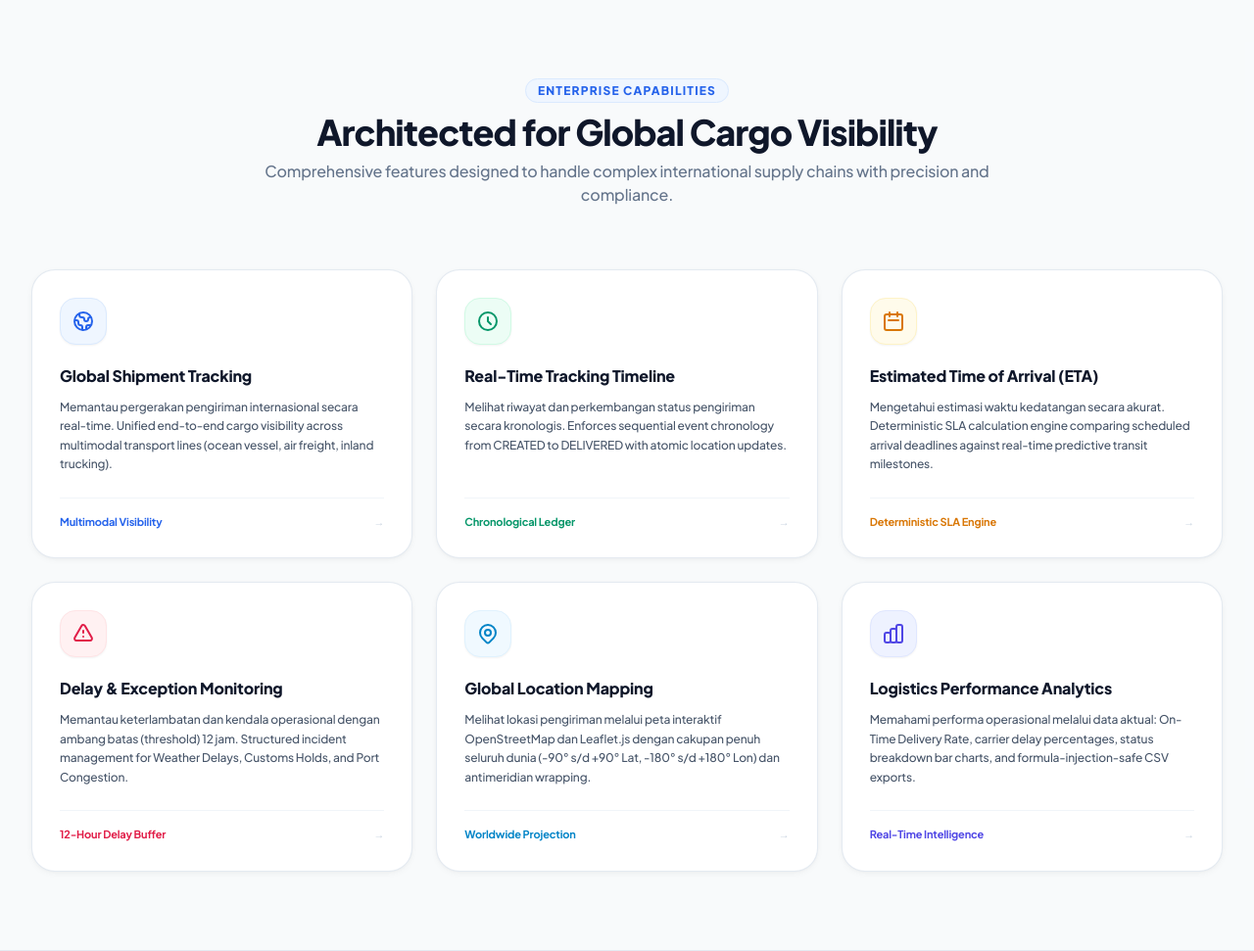
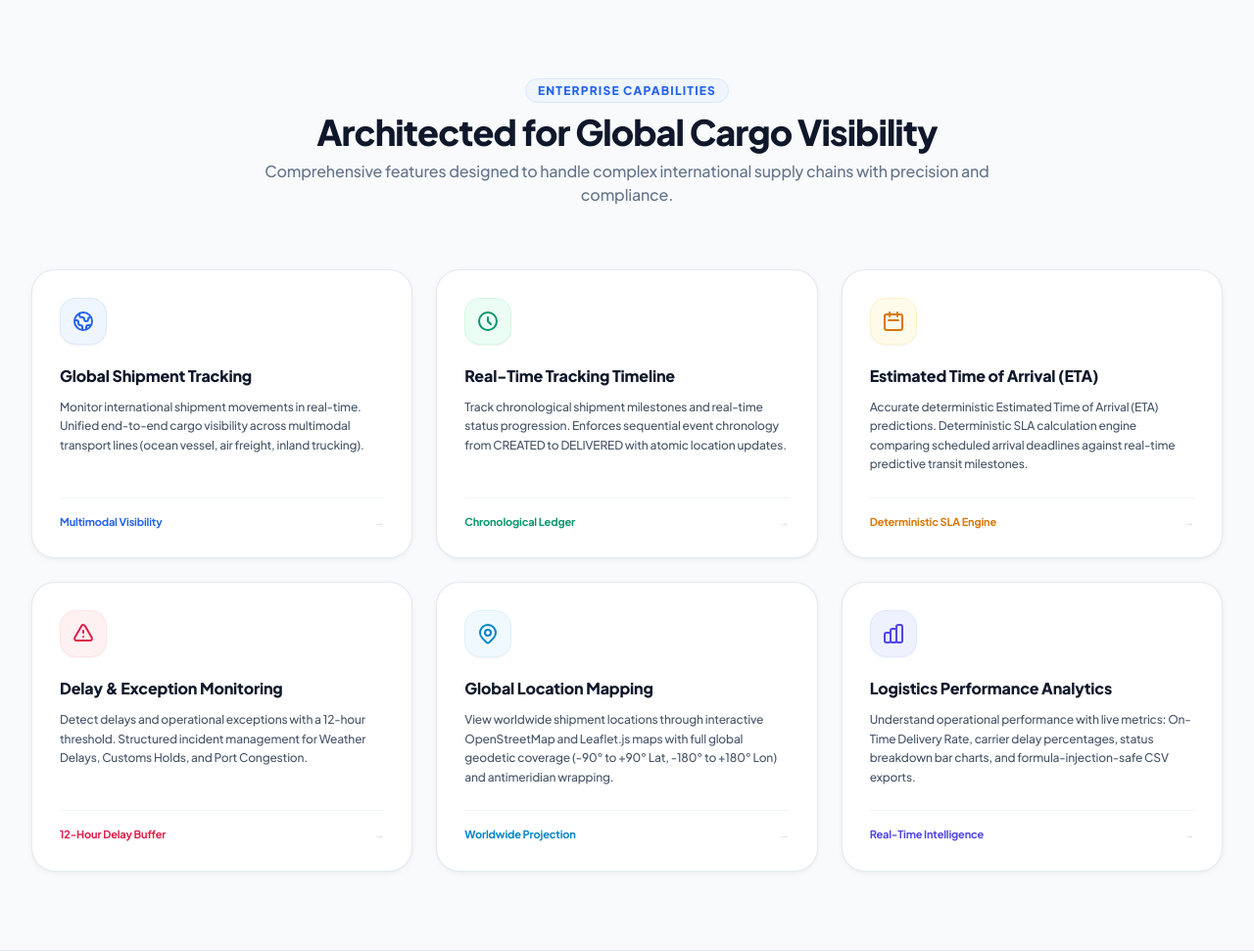
Before and after one commit to ranitanjung163-alt/CargoTrace, a Laravel app: page / in a window 1280 px wide. Shown: the part 1228-2199 px from the top of the page at 98% size. Run offline with Laravel 12, Linux system fonts and the light colour scheme; some libraries are stand-ins or nearby versions.

Commit message:
fix(i18n): unify landing page global coverage map and feature cards with active language

```diff
--- a/resources/views/partials/translator-script.blade.php
+++ b/resources/views/partials/translator-script.blade.php
@@ -1083,6 +1083,27 @@
             globalSearch.placeholder = globalPlaceholders[langCode] || globalPlaceholders['en'];
         }
 
+        const trackingInput = document.getElementById('trackingInput');
+        if (trackingInput) {
+            const trackingPlaceholders = {
+                'en': 'Enter tracking code (e.g. SHP-2024-001223, SHP-2024-001284...)',
+                'id': 'Masukkan kode pelacakan (misal SHP-2024-001223, SHP-2024-001284...)',
+                'zh-CN': '输入跟踪代码 (例如 SHP-2024-001223, SHP-2024-001284...)',
+                'zh-TW': '輸入追蹤代碼 (例如 SHP-2024-001223, SHP-2024-001284...)',
+                'ja': '追跡コードを入力 (例: SHP-2024-001223, SHP-2024-001284...)',
+                'es': 'Ingrese el código de seguimiento (ej. SHP-2024-001223, SHP-2024-001284...)',
+                'fr': 'Entrez le code de suivi (ex. SHP-2024-001223, SHP-2024-001284...)',
+                'de': 'Sendungsnummer eingeben (z. B. SHP-2024-001223, SHP-2024-001284...)',
+                'ar': 'أدخل رمز التتبع (مثل SHP-2024-001223, SHP-2024-001284...)',
+                'ru': 'Введите код отслеживания (напр. SHP-2024-001223, SHP-2024-001284...)',
+                'pt': 'Insira o código de rastreamento (ex. SHP-2024-001223, SHP-2024-001284...)',
+                'ko': '송장 번호 입력 (예: SHP-2024-001223, SHP-2024-001284...)',
+                'it': 'Inserisci il codice di tracciamento (es. SHP-2024-001223, SHP-2024-001284...)',
+                'nl': 'Voer trackingcode in (bijv. SHP-2024-001223, SHP-2024-001284...)'
+            };
+            trackingInput.placeholder = trackingPlaceholders[langCode] || trackingPlaceholders['en'];
+        }
+
         const routeBtn = document.getElementById('routeSearchBtn');
         if (routeBtn) {
             const btnTexts = {
--- a/resources/views/welcome.blade.php
+++ b/resources/views/welcome.blade.php
@@ -613,7 +613,7 @@
                             </div>
                             <h3 class="text-base font-extrabold text-slate-900">Global Shipment Tracking</h3>
                             <p class="text-xs text-slate-600 font-medium leading-relaxed mt-2.5">
-                                Memantau pergerakan pengiriman internasional secara real-time. Unified end-to-end cargo visibility across multimodal transport lines (ocean vessel, air freight, inland trucking).
+                                Monitor international shipment movements in real-time. Unified end-to-end cargo visibility across multimodal transport lines (ocean vessel, air freight, inland trucking).
                             </p>
                         </div>
                         <div class="mt-6 pt-4 border-t border-slate-100 text-[11px] font-bold text-brand-primary flex items-center">
@@ -630,7 +630,7 @@
                             </div>
                             <h3 class="text-base font-extrabold text-slate-900">Real-Time Tracking Timeline</h3>
                             <p class="text-xs text-slate-600 font-medium leading-relaxed mt-2.5">
-                                Melihat riwayat dan perkembangan status pengiriman secara kronologis. Enforces sequential event chronology from CREATED to DELIVERED with atomic location updates.
+                                Track chronological shipment milestones and real-time status progression. Enforces sequential event chronology from CREATED to DELIVERED with atomic location updates.
                             </p>
                         </div>
                         <div class="mt-6 pt-4 border-t border-slate-100 text-[11px] font-bold text-emerald-600 flex items-center">
@@ -647,7 +647,7 @@
                             </div>
                             <h3 class="text-base font-extrabold text-slate-900">Estimated Time of Arrival (ETA)</h3>
                             <p class="text-xs text-slate-600 font-medium leading-relaxed mt-2.5">
-                                Mengetahui estimasi waktu kedatangan secara akurat. Deterministic SLA calculation engine comparing scheduled arrival deadlines against real-time predictive transit milestones.
+                                Accurate deterministic Estimated Time of Arrival (ETA) predictions. Deterministic SLA calculation engine comparing scheduled arrival deadlines against real-time predictive transit milestones.
                             </p>
                         </div>
                         <div class="mt-6 pt-4 border-t border-slate-100 text-[11px] font-bold text-amber-600 flex items-center">
@@ -664,7 +664,7 @@
                             </div>
                             <h3 class="text-base font-extrabold text-slate-900">Delay &amp; Exception Monitoring</h3>
                             <p class="text-xs text-slate-600 font-medium leading-relaxed mt-2.5">
-                                Memantau keterlambatan dan kendala operasional dengan ambang batas (threshold) 12 jam. Structured incident management for Weather Delays, Customs Holds, and Port Congestion.
+                                Detect delays and operational exceptions with a 12-hour threshold. Structured incident management for Weather Delays, Customs Holds, and Port Congestion.
                             </p>
                         </div>
                         <div class="mt-6 pt-4 border-t border-slate-100 text-[11px] font-bold text-rose-600 flex items-center">
@@ -681,7 +681,7 @@
                             </div>
                             <h3 class="text-base font-extrabold text-slate-900">Global Location Mapping</h3>
                             <p class="text-xs text-slate-600 font-medium leading-relaxed mt-2.5">
-                                Melihat lokasi pengiriman melalui peta interaktif OpenStreetMap dan Leaflet.js dengan cakupan penuh seluruh dunia (-90° s/d +90° Lat, -180° s/d +180° Lon) dan antimeridian wrapping.
+                                View worldwide shipment locations through interactive OpenStreetMap and Leaflet.js maps with full global geodetic coverage (-90° to +90° Lat, -180° to +180° Lon) and antimeridian wrapping.
                             </p>
                         </div>
                         <div class="mt-6 pt-4 border-t border-slate-100 text-[11px] font-bold text-sky-600 flex items-center">
@@ -698,7 +698,7 @@
                             </div>
                             <h3 class="text-base font-extrabold text-slate-900">Logistics Performance Analytics</h3>
                             <p class="text-xs text-slate-600 font-medium leading-relaxed mt-2.5">
-                                Memahami performa operasional melalui data aktual: On-Time Delivery Rate, carrier delay percentages, status breakdown bar charts, and formula-injection-safe CSV exports.
+                                Understand operational performance with live metrics: On-Time Delivery Rate, carrier delay percentages, status breakdown bar charts, and formula-injection-safe CSV exports.
                             </p>
                         </div>
                         <div class="mt-6 pt-4 border-t border-slate-100 text-[11px] font-bold text-indigo-600 flex items-center">
@@ -727,43 +727,43 @@
                     <!-- Map Canvas Container (Responsive Height, Touch Action None & Grab Cursor for 4-Way Smooth Panning) -->
                     <div id="landingCoverageMap" class="w-full h-[70vh] min-h-[400px] max-h-[750px] z-10" style="touch-action: none !important; cursor: grab; background-color: #f8fafc !important;"></div>
 
-                    <!-- Reset Tampilan Dunia Quick Button -->
+                    <!-- Reset World View Quick Button -->
                     <button type="button" onclick="resetCoverageMapView()" id="resetCoverageWorldBtn"
-                            title="Reset Peta ke Tampilan Seluruh Dunia" aria-label="Reset Tampilan Dunia"
+                            title="Reset Map to Full World View" aria-label="Reset World View"
                             class="absolute top-2.5 left-14 z-20 bg-white/95 backdrop-blur-md hover:bg-blue-50 text-slate-700 hover:text-brand-primary active:scale-95 px-3 py-1.5 rounded-xl border border-slate-200 shadow-soft-sm text-xs font-bold flex items-center space-x-1.5 transition-all select-none focus:outline-none">
                         <svg class="w-3.5 h-3.5 text-brand-primary shrink-0" fill="none" stroke="currentColor" stroke-width="2.5" viewBox="0 0 24 24">
                             <path stroke-linecap="round" stroke-linejoin="round" d="M4 4v5h.582m15.356 2A8.001 8.001 0 004.582 9m0 0H9m11 11v-5h-.581m0 0a8.003 8.003 0 01-15.357-2m15.357 2H15"/>
                         </svg>
-                        <span>Reset Tampilan Dunia</span>
+                        <span>Reset World View</span>
                     </button>
 
-                    <!-- 4-Way D-Pad Pan Navigation Dock (Geser Peta: Atas, Bawah, Kiri, Kanan, Reset) -->
+                    <!-- 4-Way D-Pad Pan Navigation Dock (Pan Map: Up, Down, Left, Right, Reset) -->
                     <div class="absolute top-20 left-3.5 z-20 bg-white/95 backdrop-blur-md p-1.5 rounded-2xl border border-slate-200 shadow-soft-md flex flex-col items-center select-none">
-                        <button type="button" onclick="panCoverageMap('up')" title="Geser ke Atas (Pan Up)" aria-label="Geser ke Atas"
+                        <button type="button" onclick="panCoverageMap('up')" title="Pan Up" aria-label="Pan Up"
                                 class="w-8 h-8 rounded-xl flex items-center justify-center text-slate-700 hover:text-blue-600 hover:bg-blue-50 active:bg-blue-100 transition-colors focus:outline-none">
                             <svg class="w-4 h-4" fill="none" stroke="currentColor" stroke-width="2.5" viewBox="0 0 24 24"><path stroke-linecap="round" stroke-linejoin="round" d="M5 15l7-7 7 7"/></svg>
                         </button>
                         <div class="flex items-center space-x-1 my-0.5">
-                            <button type="button" onclick="panCoverageMap('left')" title="Geser ke Kiri (Pan Left)" aria-label="Geser ke Kiri"
+                            <button type="button" onclick="panCoverageMap('left')" title="Pan Left" aria-label="Pan Left"
                                     class="w-8 h-8 rounded-xl flex items-center justify-center text-slate-700 hover:text-blue-600 hover:bg-blue-50 active:bg-blue-100 transition-colors focus:outline-none">
                                 <svg class="w-4 h-4" fill="none" stroke="currentColor" stroke-width="2.5" viewBox="0 0 24 24"><path stroke-linecap="round" stroke-linejoin="round" d="M15 19l-7-7 7-7"/></svg>
                             </button>
-                            <button type="button" onclick="panCoverageMap('focus')" title="Fokuskan ke Jaringan Hub" aria-label="Fokus Hub"
+                            <button type="button" onclick="panCoverageMap('focus')" title="Focus Hub Network" aria-label="Focus Hubs"
                                     class="w-7 h-7 rounded-lg bg-blue-50 text-blue-600 flex items-center justify-center hover:bg-blue-100 active:scale-95 transition-all focus:outline-none">
                                 <svg class="w-3.5 h-3.5" fill="none" stroke="currentColor" stroke-width="2.5" viewBox="0 0 24 24"><path stroke-linecap="round" stroke-linejoin="round" d="M17.657 16.657L13.414 20.9a1.998 1.998 0 01-2.827 0l-4.244-4.243a8 8 0 1111.314 0z"/><path stroke-linecap="round" stroke-linejoin="round" d="M15 11a3 3 0 11-6 0 3 3 0 016 0z"/></svg>
                             </button>
-                            <button type="button" onclick="panCoverageMap('right')" title="Geser ke Kanan (Pan Right)" aria-label="Geser ke Kanan"
+                            <button type="button" onclick="panCoverageMap('right')" title="Pan Right" aria-label="Pan Right"
                                     class="w-8 h-8 rounded-xl flex items-center justify-center text-slate-700 hover:text-blue-600 hover:bg-blue-50 active:bg-blue-100 transition-colors focus:outline-none">
                                 <svg class="w-4 h-4" fill="none" stroke="currentColor" stroke-width="2.5" viewBox="0 0 24 24"><path stroke-linecap="round" stroke-linejoin="round" d="M9 5l7 7-7 7"/></svg>
                             </button>
                         </div>
-                        <button type="button" onclick="panCoverageMap('down')" title="Geser ke Bawah (Pan Down)" aria-label="Geser ke Bawah"
+                        <button type="button" onclick="panCoverageMap('down')" title="Pan Down" aria-label="Pan Down"
                                 class="w-8 h-8 rounded-xl flex items-center justify-center text-slate-700 hover:text-blue-600 hover:bg-blue-50 active:bg-blue-100 transition-colors focus:outline-none">
                             <svg class="w-4 h-4" fill="none" stroke="currentColor" stroke-width="2.5" viewBox="0 0 24 24"><path stroke-linecap="round" stroke-linejoin="round" d="M19 9l-7 7-7-7"/></svg>
                         </button>
                         <div class="w-full h-px bg-slate-200 my-1"></div>
                         <!-- World View Button -->
-                        <button type="button" onclick="panCoverageMap('world')" title="Kembali ke Tampilan Seluruh Dunia" aria-label="Tampilan Dunia"
+                        <button type="button" onclick="panCoverageMap('world')" title="Reset to Full World View" aria-label="World View"
                                 class="w-8 h-8 rounded-xl flex items-center justify-center text-slate-700 hover:text-blue-600 hover:bg-blue-50 active:bg-blue-100 transition-colors focus:outline-none">
                             <svg class="w-4 h-4" fill="none" stroke="currentColor" stroke-width="2" viewBox="0 0 24 24"><circle cx="12" cy="12" r="10"/><path stroke-linecap="round" stroke-linejoin="round" d="M2 12h20M12 2a15.3 15.3 0 0 1 4 10 15.3 15.3 0 0 1-4 10 15.3 15.3 0 0 1-4-10 15.3 15.3 0 0 1 4-10z"/></svg>
                         </button>
@@ -774,19 +774,19 @@
                         <div class="flex flex-wrap items-center gap-4">
                             <div class="flex items-center space-x-1.5">
                                 <span class="w-2.5 h-2.5 rounded-full bg-blue-600"></span>
-                                <span>Hub Logistik Dunia</span>
+                                <span>Global Logistics Hubs</span>
                             </div>
                             <div class="flex items-center space-x-1.5">
                                 <span class="w-5 h-1 rounded-full bg-blue-600 inline-block shadow-2xs"></span>
-                                <span>✈️ Rute Pesawat (Biru Solid)</span>
+                                <span>✈️ Air Freight Route (Solid Blue)</span>
                             </div>
                             <div class="flex items-center space-x-1.5">
                                 <span class="w-5 h-0 border-t-2 border-dashed border-emerald-500 inline-block"></span>
-                                <span>🚢 Koridor Kapal Laut (Hijau Putus)</span>
+                                <span>🚢 Ocean Cargo Corridor (Dashed Green)</span>
                             </div>
                             <div class="flex items-center space-x-1.5">
                                 <span class="w-5 h-1 rounded-full bg-amber-500 inline-block shadow-2xs"></span>
-                                <span>🚚 Rute Darat / Intermodal</span>
+                                <span>🚚 Overland / Intermodal Route</span>
                             </div>
                         </div>
                     </div>
@@ -794,13 +794,13 @@
                     <!-- Google Maps Signature "Lapisan" (Dual Mode) Toggle Button -->
                     <div class="absolute bottom-4 right-4 z-20 select-none">
                         <button type="button" onclick="toggleWelcomeMapMode()" id="welcomeMapModeBtn"
-                                title="Ganti Mode Peta (Default / Satelit) - Zoom hingga rumah warga"
+                                title="Switch Map Mode (Default / Satellite)"
                                 class="w-12 h-12 rounded-xl overflow-hidden shadow-md border-2 border-white hover:border-blue-500 transition-all flex flex-col justify-end bg-slate-900 active:scale-95">
                             <div id="welcomeMapModeThumb" class="absolute inset-0 w-full h-full pointer-events-none">
                                 <svg viewBox="0 0 60 60" class="w-full h-full object-cover"><rect width="60" height="60" fill="#142838"/><path d="M0 25 Q 25 15 60 35 L 60 60 L 0 60 Z" fill="#2d4a22"/><path d="M15 10 Q 35 30 50 15" fill="#4d5336"/><path d="M0 18 L 60 42" stroke="#ffffff" stroke-width="1.2" stroke-opacity="0.8"/><path d="M20 0 L 25 60" stroke="#fbd364" stroke-width="1.2" stroke-opacity="0.8"/><rect x="22" y="24" width="4" height="4" fill="#ffffff" opacity="0.9"/><rect x="30" y="28" width="5" height="3" fill="#ffffff" opacity="0.9"/><rect x="28" y="20" width="3" height="4" fill="#ffffff" opacity="0.9"/><circle cx="28" cy="26" r="2.5" fill="#ea4335"/></svg>
                             </div>
                             <div class="relative z-10 w-full bg-gradient-to-t from-black/80 to-transparent py-0.5 text-center pointer-events-none">
-                                <span class="text-[9px] font-extrabold text-white tracking-tight leading-none" id="welcomeMapModeLabel">Satelit</span>
+                                <span class="text-[9px] font-extrabold text-white tracking-tight leading-none" id="welcomeMapModeLabel">Satellite</span>
                             </div>
                         </button>
                     </div>
@@ -1326,8 +1326,8 @@
             googleRoadmap.addTo(coverageMap);
 
             const baseLayers = {
-                "🗺️ Default (Peta Standar)": googleRoadmap,
-                "🛰️ Satelit (Citra Satelit & Rumah Warga)": googleSatellite,
+                "🗺️ Default (Roadmap)": googleRoadmap,
+                "🛰️ Satellite (Satellite Imagery)": googleSatellite,
                 "🌐 OpenStreetMap": osmLayer
             };
             L.control.layers(baseLayers, null, { position: 'topright' }).addTo(coverageMap);
@@ -1350,7 +1350,7 @@
                     if (!coverageMap.hasLayer(googleRoadmap)) googleRoadmap.addTo(coverageMap);
                     currentWelcomeMode = 'default';
                     document.getElementById('welcomeMapModeThumb').innerHTML = WEL_SAT_SVG;
-                    document.getElementById('welcomeMapModeLabel').textContent = 'Satelit';
+                    document.getElementById('welcomeMapModeLabel').textContent = 'Satellite';
                 }
             };
 
@@ -1362,7 +1362,7 @@
                 } else if (e.layer === googleRoadmap) {
                     currentWelcomeMode = 'default';
                     document.getElementById('welcomeMapModeThumb').innerHTML = WEL_SAT_SVG;
-                    document.getElementById('welcomeMapModeLabel').textContent = 'Satelit';
+                    document.getElementById('welcomeMapModeLabel').textContent = 'Satellite';
                 }
             });
 
```
